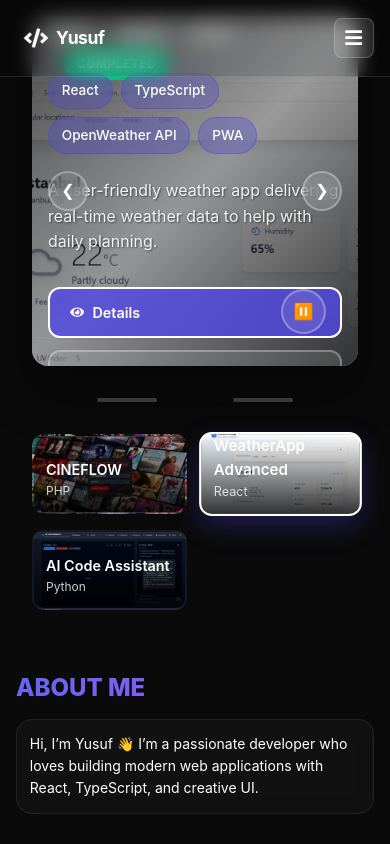
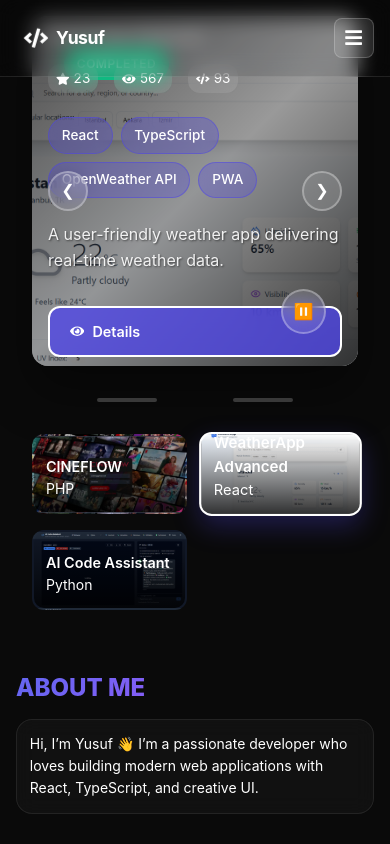
Before and after one commit to yusuf56620/portfolio, a React (Vite) app: page / in a window 390 px wide. Shown: the top 844 px of the page. Built offline with nearby package versions, Linux system fonts and the light colour scheme.

Commit message:
Update all pages with slider and responsive sections

```diff
--- a/src/Slider.tsx
+++ b/src/Slider.tsx
@@ -2,17 +2,10 @@ import { useState, useEffect, useRef } from "react";
 import { FaGithub, FaCode, FaStar, FaEye } from "react-icons/fa";
 import "./Slider.css";
 
-// 📌 Resim importları
+// 🔹 Görseller
 import img1 from "./assets/1.png";
-import img2 from "./assets/2.png";
 import img3 from "./assets/3.png";
-import img4 from "./assets/4.png";
-import img5 from "./assets/5.png";
 import img6 from "./assets/6.png";
-import arkaplan from "./assets/arkaplan.png";
-import fotograf from "./assets/fotograf.jpg";
-import mainBackGround from "./assets/mainBackGround.jpg";
-import reactLogo from "./assets/react.svg";
 
 interface Project {
   id: string;
@@ -45,7 +38,7 @@ const Slider: React.FC = () => {
       description:
         "An interactive platform that lets you watch movies in sync with your friends.",
       longDescription:
-        "CineFlow takes the experience of watching movies with friends to the next level with real-time chat, synchronized video playback, and user rooms. Using WebSocket technology, it ensures perfect synchronization.",
+        "CineFlow takes the experience of watching movies with friends to the next level with real-time chat, synchronized video playback, and user rooms.",
       image: img6,
       status: "completed",
       featured: true,
@@ -56,11 +49,10 @@ const Slider: React.FC = () => {
       name: "WeatherApp Advanced",
       tech: ["React", "TypeScript", "OpenWeather API", "PWA"],
       description:
-        "A user-friendly weather app delivering real-time weather data to help with daily planning.",
+        "A user-friendly weather app delivering real-time weather data.",
       longDescription:
         "A progressive web app featuring 7-day forecasts, real-time alerts, location-based suggestions, and offline capabilities.",
       image: img1,
-      github: "https://github.com/username/weather-advanced",
       status: "completed",
       featured: false,
       stats: { stars: 23, views: 567, commits: 93 },
@@ -83,8 +75,8 @@ const Slider: React.FC = () => {
   useEffect(() => {
     if (isAutoPlaying) {
       intervalRef.current = setInterval(() => {
-        setCurrentIndex((prevIndex) =>
-          prevIndex === projects.length - 1 ? 0 : prevIndex + 1
+        setCurrentIndex((prev) =>
+          prev === projects.length - 1 ? 0 : prev + 1
         );
       }, 4000);
     } else if (intervalRef.current) {
@@ -96,17 +88,11 @@ const Slider: React.FC = () => {
     };
   }, [isAutoPlaying, projects.length]);
 
-  const goToSlide = (index: number) => setCurrentIndex(index);
-
+  const goToSlide = (i: number) => setCurrentIndex(i);
   const nextSlide = () =>
-    setCurrentIndex((prevIndex) =>
-      prevIndex === projects.length - 1 ? 0 : prevIndex + 1
-    );
-
+    setCurrentIndex((prev) => (prev === projects.length - 1 ? 0 : prev + 1));
   const prevSlide = () =>
-    setCurrentIndex((prevIndex) =>
-      prevIndex === 0 ? projects.length - 1 : prevIndex - 1
-    );
+    setCurrentIndex((prev) => (prev === 0 ? projects.length - 1 : prev - 1));
 
   const getStatusColor = (status: string) => {
     switch (status) {
@@ -121,19 +107,6 @@ const Slider: React.FC = () => {
     }
   };
 
-  const getStatusText = (status: string) => {
-    switch (status) {
-      case "completed":
-        return "Completed";
-      case "in-progress":
-        return "In Progress";
-      case "planned":
-        return "Planned";
-      default:
-        return "Unknown";
-    }
-  };
-
   return (
     <div className="projects-container">
       {/* Main Slider */}
@@ -142,52 +115,46 @@ const Slider: React.FC = () => {
           className="slider-track"
           style={{ transform: `translateX(-${currentIndex * 100}%)` }}
         >
-          {projects.map((project, index) => (
+          {projects.map((project, i) => (
             <div
               key={project.id}
-              className={`slide ${index === currentIndex ? "active" : ""}`}
+              className={`slide ${i === currentIndex ? "active" : ""}`}
               style={{ backgroundImage: `url(${project.image})` }}
             >
               <div className="slide-overlay" />
 
-              {/* Project Status Badge */}
               <div
                 className="status-badge"
                 style={{ backgroundColor: getStatusColor(project.status) }}
               >
-                {getStatusText(project.status)}
+                {project.status}
               </div>
 
-              {/* Featured Badge */}
               {project.featured && (
                 <div className="featured-badge">
                   <FaStar /> Featured
                 </div>
               )}
 
-              {/* Project Content */}
               <div className="slide-content">
                 <div className="project-header">
-                  <h2 className="project-title">{project.name}</h2>
+                  <h2>{project.name}</h2>
                   <div className="project-stats">
                     <div className="stat">
-                      <FaStar className="stat-icon" />
-                      <span>{project.stats.stars}</span>
+                      <FaStar /> {project.stats.stars}
                     </div>
                     <div className="stat">
-                      <FaEye className="stat-icon" />
-                      <span>{project.stats.views}</span>
+                      <FaEye /> {project.stats.views}
                     </div>
                     <div className="stat">
-                      <FaCode className="stat-icon" />
-                      <span>{project.stats.commits}</span>
+                      <FaCode /> {project.stats.commits}
                     </div>
                   </div>
                 </div>
 
                 <div className="tech-stack">
-                  {project.tech.map((tech, i) => (
-                    <span key={i} className="tech-tag">
+                  {project.tech.map((tech, idx) => (
+                    <span key={idx} className="tech-tag">
                       {tech}
                     </span>
                   ))}
@@ -219,7 +186,7 @@ const Slider: React.FC = () => {
           ))}
         </div>
 
-        {/* Navigation Controls */}
+        {/* Navigation */}
         <div className="slider-controls">
           <button className="slider-btn prev" onClick={prevSlide}>
             ❮
@@ -229,7 +196,6 @@ const Slider: React.FC = () => {
           </button>
         </div>
 
-        {/* Play/Pause Button */}
         <button
           className="play-pause-btn"
           onClick={() => setIsAutoPlaying(!isAutoPlaying)}
@@ -238,42 +204,37 @@ const Slider: React.FC = () => {
         </button>
       </div>
 
-      {/* Slide Indicators */}
+      {/* Indicators */}
       <div className="slide-indicators">
-        {projects.map((_, index) => (
+        {projects.map((_, i) => (
           <button
-            key={index}
-            className={`indicator ${index === currentIndex ? "active" : ""}`}
-            onClick={() => goToSlide(index)}
-          >
-            <span className="indicator-progress" />
-          </button>
+            key={i}
+            className={`indicator ${i === currentIndex ? "active" : ""}`}
+            onClick={() => goToSlide(i)}
+          />
         ))}
       </div>
 
-      {/* Project Thumbnails */}
+      {/* Thumbnails */}
       <div className="project-thumbnails">
-        {projects.map((project, index) => (
+        {projects.map((project, i) => (
           <div
             key={project.id}
-            className={`thumbnail ${index === currentIndex ? "active" : ""}`}
-            onClick={() => goToSlide(index)}
+            className={`thumbnail ${i === currentIndex ? "active" : ""}`}
+            onClick={() => goToSlide(i)}
             style={{ backgroundImage: `url(${project.image})` }}
           >
             <div className="thumbnail-overlay">
               <h4>{project.name}</h4>
-              <span className="thumbnail-tech">{project.tech[0]}</span>
+              <span>{project.tech[0]}</span>
             </div>
           </div>
         ))}
       </div>
 
-      {/* Project Detail Modal */}
+      {/* Modal */}
       {selectedProject && (
-        <div
-          className="modal-overlay"
-          onClick={() => setSelectedProject(null)}
-        >
+        <div className="modal-overlay" onClick={() => setSelectedProject(null)}>
           <div className="modal-content" onClick={(e) => e.stopPropagation()}>
             <button
               className="modal-close"
@@ -281,56 +242,25 @@ const Slider: React.FC = () => {
             >
               ✕
             </button>
-
-            <div className="modal-header">
-              <img
-                src={selectedProject.image}
-                alt={selectedProject.name}
-                className="modal-image"
-              />
-              <div className="modal-info">
             <h2>{selectedProject.name}</h2>
-                <div className="modal-stats">
-                  {Object.entries(selectedProject.stats).map(([key, value]) => (
-                    <div key={key} className="modal-stat">
-                      <span className="stat-label">{key}</span>
-                      <span className="stat-value">{value}</span>
-                    </div>
-                  ))}
-                </div>
-              </div>
-            </div>
-
-            <div className="modal-body">
-              <div className="modal-tech">
-                <h3>Technologies</h3>
+            <img src={selectedProject.image} alt={selectedProject.name} />
+            <p>{selectedProject.longDescription}</p>
             <div className="tech-list">
-                  {selectedProject.tech.map((tech, i) => (
-                    <span key={i} className="tech-item">
-                      {tech}
+              {selectedProject.tech.map((t, i) => (
+                <span key={i} className="tech-tag">
+                  {t}
                 </span>
               ))}
             </div>
-              </div>
-
-              <div className="modal-description">
-                <h3>Project Description</h3>
-                <p>{selectedProject.longDescription}</p>
-              </div>
-
-              <div className="modal-actions">
             {selectedProject.github && (
               <a
                 href={selectedProject.github}
                 target="_blank"
                 rel="noopener noreferrer"
-                    className="modal-btn github"
               >
                 <FaGithub /> View on GitHub
               </a>
             )}
-              </div>
-            </div>
           </div>
         </div>
       )}
```
Lines whose indentation alone changed are shown as unchanged.
